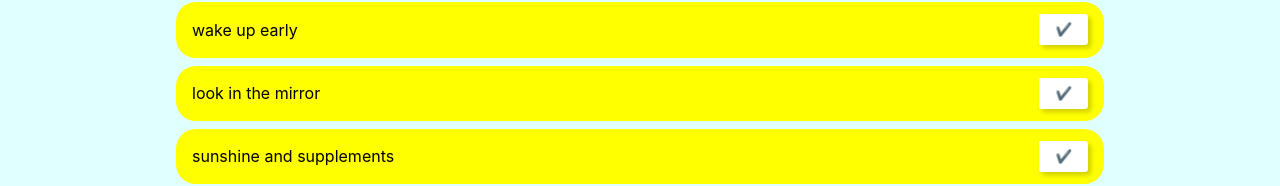
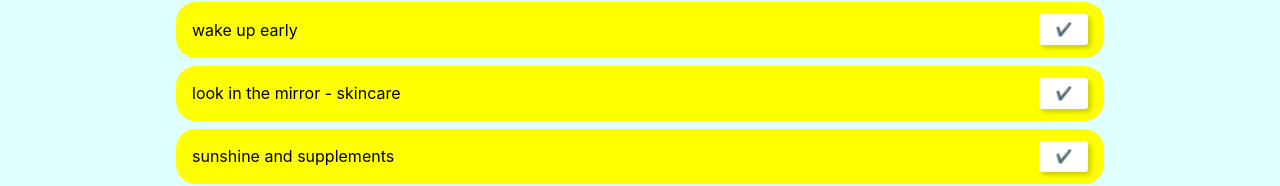
Before and after one commit to JellyChew/code-my-life, a Next.js app: page / in a window 1280 px wide. Shown: the part 304-490 px from the top of the page. Built offline with nearby package versions, Linux system fonts and the light colour scheme.

Commit message:
Add skincare reminder

```diff
--- a/components/todolist.js
+++ b/components/todolist.js
@@ -5,7 +5,7 @@ import { useState } from 'react'
 
 export default function Todolist() {
 
-    let dailies = [ 'wake up early', 'look in the mirror', 'sunshine and supplements', 'problem', 'exercise', 'shower early', 'daily project - use good git practices!', 'reading']
+    let dailies = [ 'wake up early', 'look in the mirror - skincare', 'sunshine and supplements', 'problem', 'exercise', 'shower early', 'daily project - use good git practices!', 'reading']
     const [ todos, setTodos ] = useState([]);
     const [ newTodo, setNewTodo ] = useState('');
 
```
